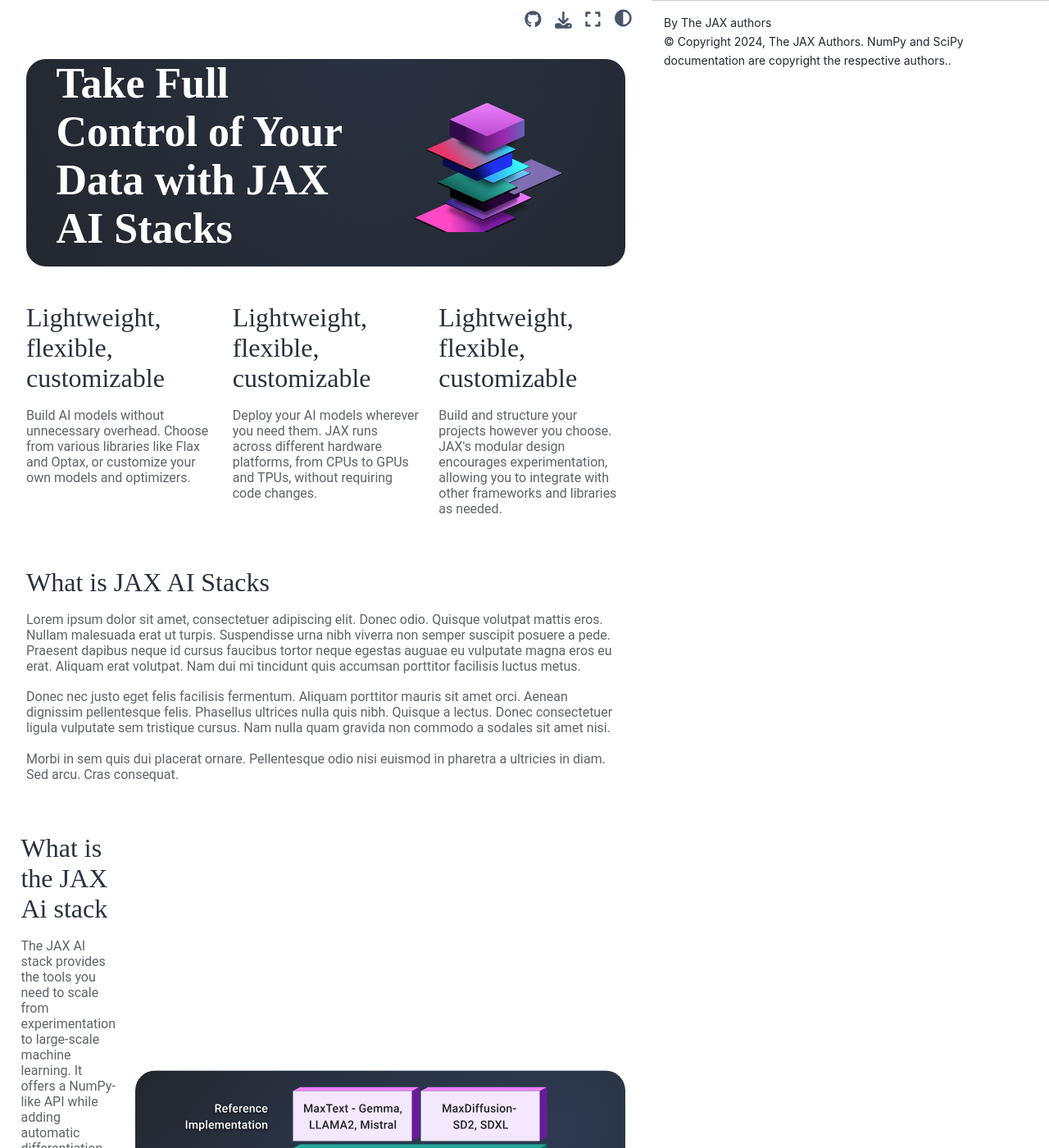
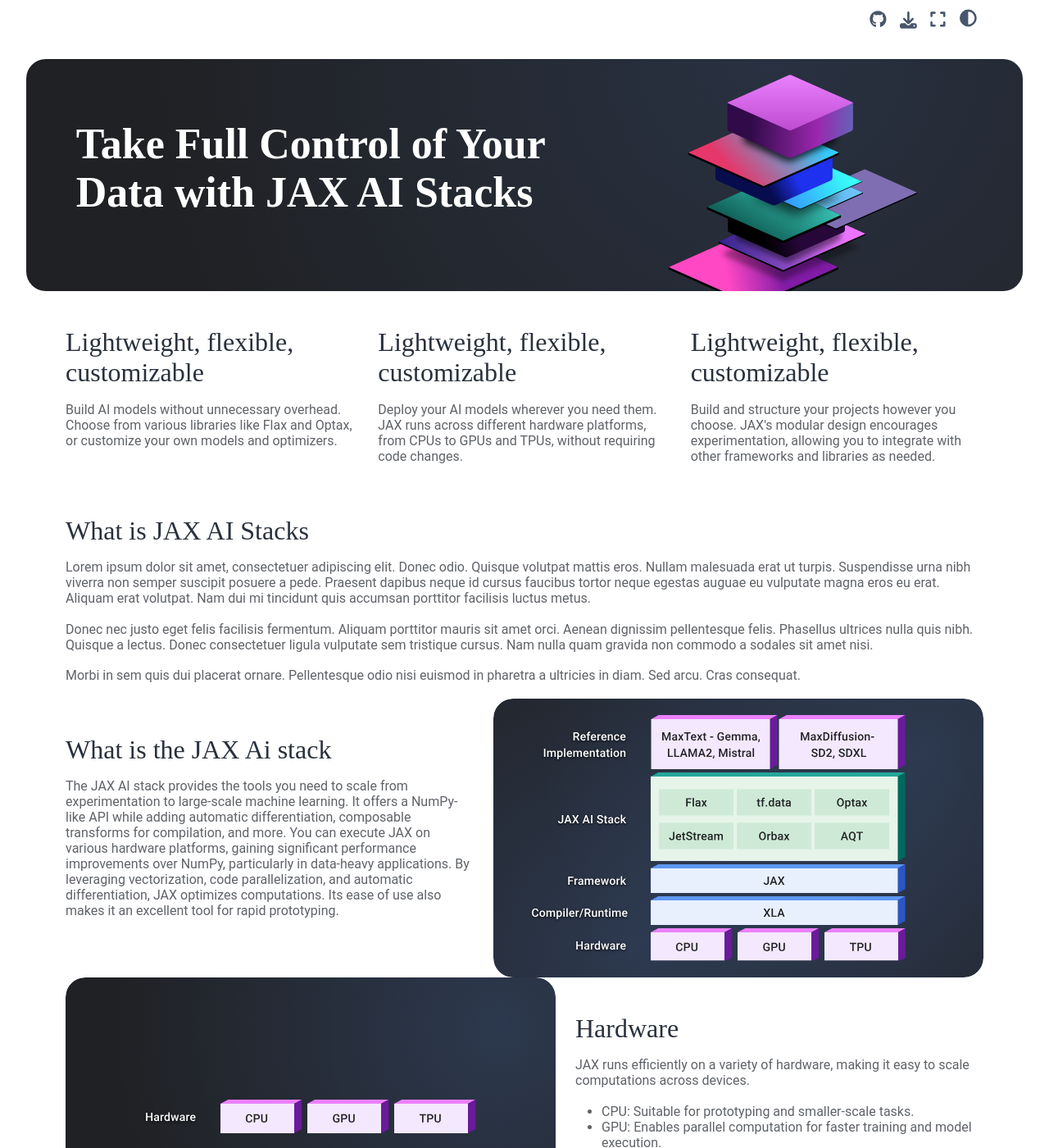
Before and after one commit to barnesjoseph/jax-ai-stacks, a Sphinx documentation site: the page built from docs/source/index.rst, in a window 1280 px wide and 1400 px high. Shown: the whole window at 82% size. Built offline with Sphinx 7.4.7 and the Sphinx Book theme 1.1.4, drawn with Linux system fonts in a browser that asks for light colours.

Commit message:
layout fixes

```diff
--- a/docs/source/_static/css/custom.css
+++ b/docs/source/_static/css/custom.css
@@ -21,6 +21,10 @@
     display: flex;
     flex-direction: column;
     padding: 0;
+}
+
+body:has(.hero) .bd-container {
+    flex-direction: column;
 }
 
 body:has(.hero) .bd-article > section > h1 {
--- a/docs/source/index.html
+++ b/docs/source/index.html
@@ -36,7 +36,7 @@
             <p>The JAX AI stack provides the tools you need to scale from experimentation to large-scale machine learning. It offers a NumPy-like API while adding automatic differentiation, composable transforms for compilation, and more. You can execute JAX on various hardware platforms, gaining significant performance improvements over NumPy, particularly in data-heavy applications. By leveraging vectorization, code parallelization, and automatic differentiation, JAX optimizes computations. Its ease of use also makes it an excellent tool for rapid prototyping.</p>
         </div>
     </section>
-    <section class="image-section"></section>
+    <section class="image-section">
         <img src="./_static/images/hardware.svg">
         <div class="text-body">
             <h3>Hardware</h3>
@@ -49,7 +49,7 @@
             <a class="button button-primary" href="/">Example</a>
         </div>
     </section>
-    <section class="image-section image-right"></section>
+    <section class="image-section image-right">
         <img src="./_static/images/compiler.svg">
         <div class="text-body">
             <h3>Compiler / Runtime</h3>
@@ -61,7 +61,7 @@
             </ul>
         </div>
     </section>
-    <section class="image-section"></section>
+    <section class="image-section">
         <img src="./_static/images/framework.svg">
         <div class="text-body">
             <h3>Framework</h3>
@@ -73,7 +73,7 @@
             </ul>
         </div>
     </section>
-    <section class="image-section image-right"></section>
+    <section class="image-section image-right">
         <img src="./_static/images/core-ai-libraries.svg">
         <div class="text-body">
             <h3>Core AI Libraries</h3>
@@ -88,7 +88,7 @@
             <p>AQT: Reduces computational overhead with quantized training, ensuring efficient performance.</p>
         </div>
     </section>
-    <section class="image-section"></section>
+    <section class="image-section">
         <img src="./_static/images/reference-implementation.svg">
         <div class="text-body">
             <h3>Reference Implementation</h3>
```
